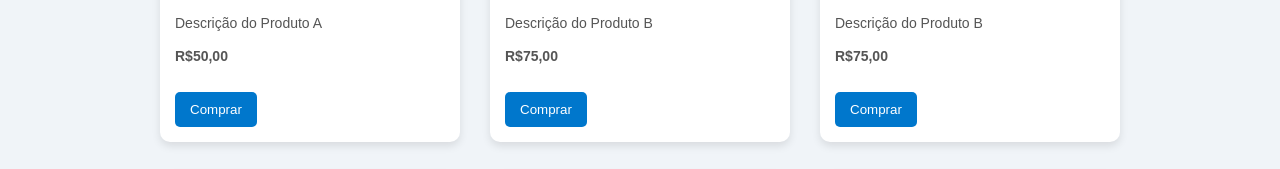
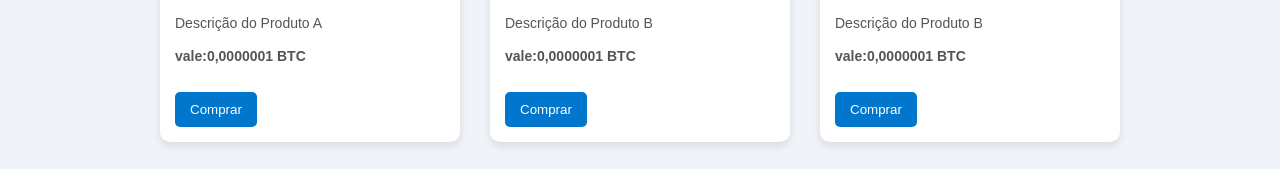
Before and after one commit to miradel00/artistatopv1, a plain HTML site: page index.html in a window 1280 px wide. Shown: the part 780-949 px from the top of the page. Drawn offline with Linux system fonts and the light colour scheme; grey boxes are pictures that could not be loaded.

Commit message:
Update index.html

```diff
--- a/index.html
+++ b/index.html
@@ -224,55 +224,55 @@
                 name: "video ilustrativo",
                 description: "Descrição do Produto A",
                 video: "https://youtube.com/embed/vS_fCTYSRTo",
-                price: "R$50,00"
+                price: "vale:0,0000001 BTC"
             },
             {
                 name: "video ilustrativo ",
                 description: "Descrição do Produto B",
                 video: "https://youtube.com/embed/JIm6NQjyjfw",
-                price: "R$75,00"
+                price: "vale:0,0000001 BTC"
             },
             {
                 name: "video ilustrativo",
                 description: "Descrição do Produto B",
                 video: "https://youtube.com/embed/1bAtmCsEFJQ",
-                price: "R$75,00"
+                price: "vale:0,0000001 BTC"
             },
             {
                 name: "video ilustrativo ",
                 description: "Descrição do Produto B",
                 video: "https://youtube.com/embed/-bvXn_9BVDA",
-                price: "R$75,00"
+                price: "vale:0,0000001 BTC"
             },
             {
                 name: "video ilustrativo ",
                 description: "Descrição do Produto B",
                 video: "https://youtube.com/embed/_VZ-RU9kLL0",
-                price: "R$75,00"
+                price: "vale:0,0000001 BTC"
             },
             {
                 name: "video ilustrativo",
                 description: "Descrição do Produto B",
                 video: "https://youtube.com/embed/ttafVdyn-G8?list=RDttafVdyn-G8",
-                price: "R$75,00"
+                price: "vale:0,0000001 BTC"
             },
             {
                 name: "video ilustrativo",
                 description: "Descrição do Produto B",
                 video: "https://youtube.com/embed/DvfCczMasow",
-                price: "R$75,00"
+                price: "vale:0,0000001 BTC"
             },
             {
                 name: "video ilustrativo",
                 description: "Descrição do Produto B",
                 video: "https://youtube.com/embed/29WR7F4TDUI",
-                price: "R$75,00"
+                price: "vale:0,0000001 BTC"
             },
             {
                 name: "video ilustrativo ",
                 description: "Descrição do Produto B",
                 video: "https://youtube.com/embed/0WaNOi9V2uk",
-                price: "R$75,00"
+                price: "vale:0,0000001 BTC"
             },
         ];
 
```
